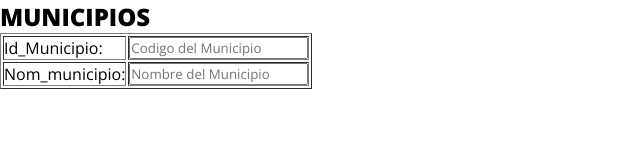
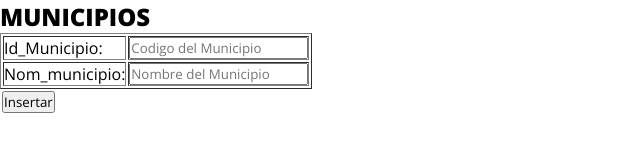
Before and after one commit to KaterinGuerrero/Proyecto_Hortofruticola-No2, a plain HTML site: page Form_municipio.html in a window 1280 px wide. Shown: the whole page, without its empty margins (0-640 px from the left). Drawn offline with nearby package versions, Linux system fonts and the light colour scheme.

Commit message:
Update Form_municipio.html

```diff
--- a/Form_municipio.html
+++ b/Form_municipio.html
@@ -35,6 +35,13 @@
 
 			</table>
 
+			<table class="Tabla_botones">
+				<tr>
+					<td colspan="3"> <input type="submit" value="Insertar" class="btn-insertar"></td>
+
+				</tr>
+			</table>
+
 			  </div>
 
 
```
